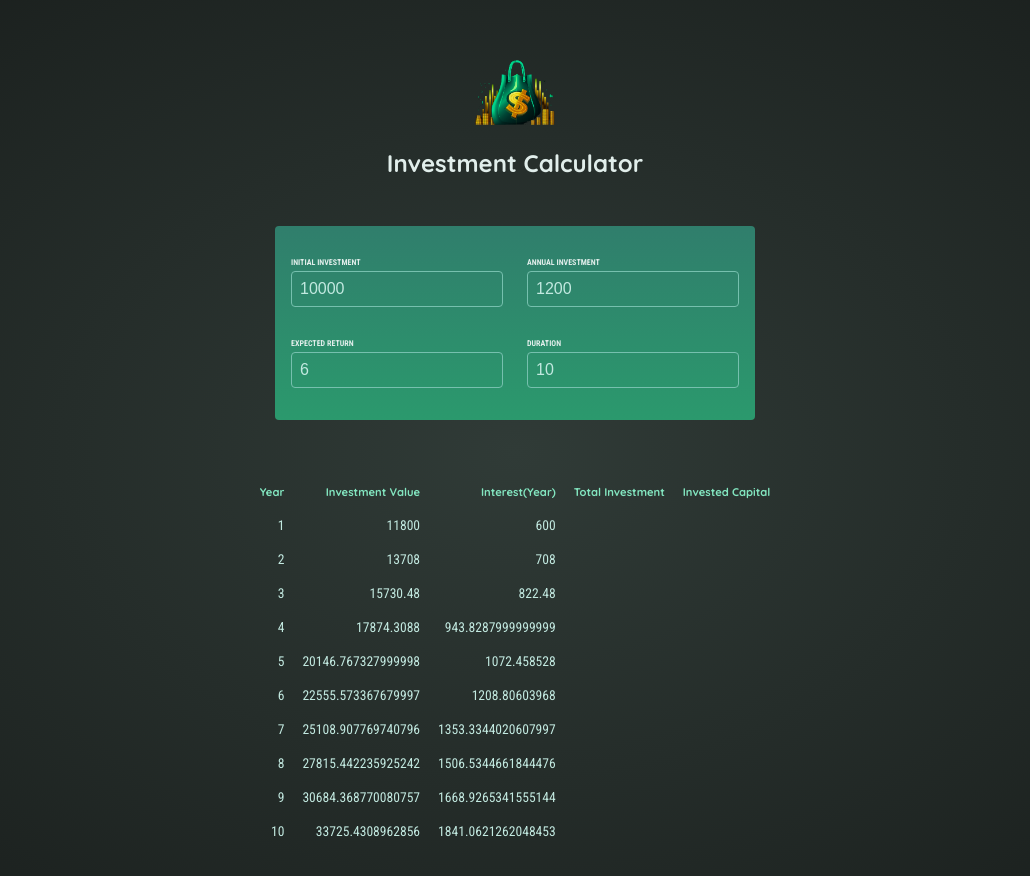
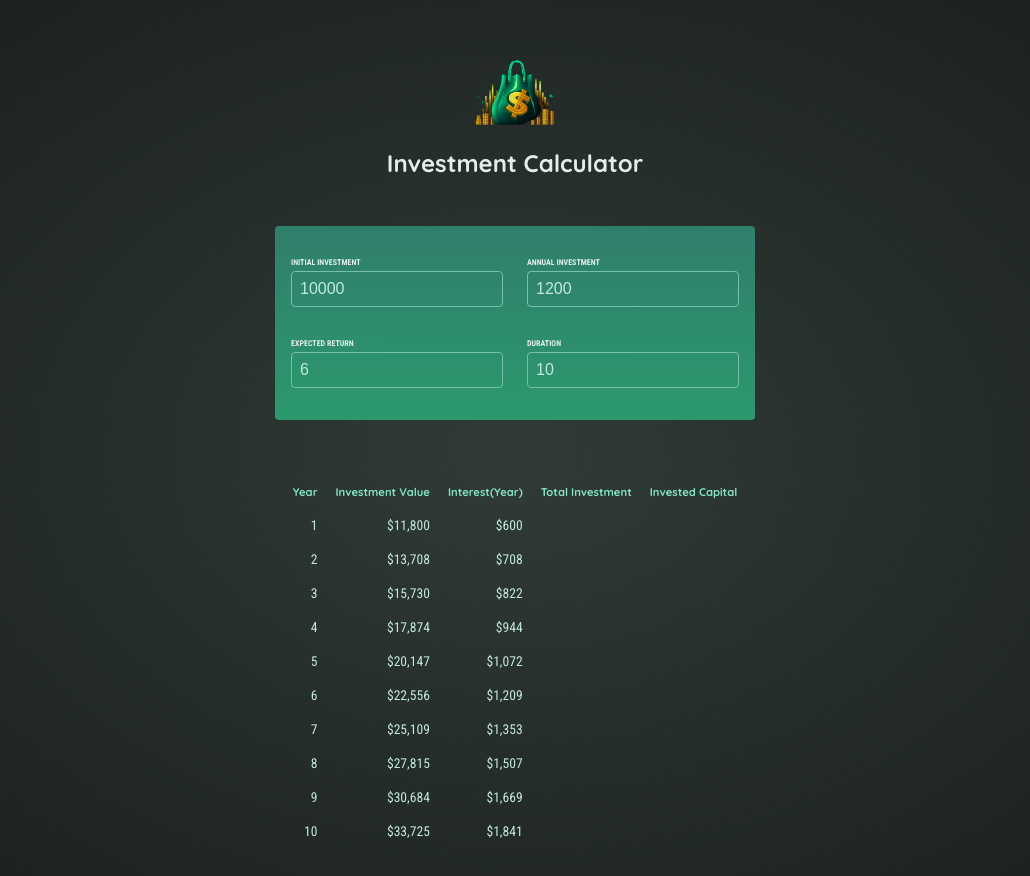
Before and after one commit to henookkkk/react-investment-calculator, a React (Vite) app: page / in a window 1280 px wide. Shown: the top 876 px of the page, without its empty margins (125-1155 px from the left). Built offline with nearby package versions, Linux system fonts and the light colour scheme.

Commit message:
I imported the formatter function from investment file and then i used it to format the numbers correctly and also with the dollar sign.

```diff
--- a/src/components/Results.jsx
+++ b/src/components/Results.jsx
@@ -1,4 +1,4 @@
-import { calculateInvestmentResults } from "../util/investment"
+import { calculateInvestmentResults, formatter } from "../util/investment"
 
 export default function Results({input}) {
    const resultData = calculateInvestmentResults(input);
@@ -18,8 +18,8 @@ export default function Results({input}) {
             return(
                 <tr key={yearData.year}>
                     <td>{yearData.year}</td>
-                    <td>{yearData.valueEndOfYear}</td>
-                    <td>{yearData.interest}</td>
+                    <td>{formatter.format(yearData.valueEndOfYear)}</td>
+                    <td>{formatter.format(yearData.interest)}</td>
                     <td></td>
                     <td></td>
                 </tr>
```
